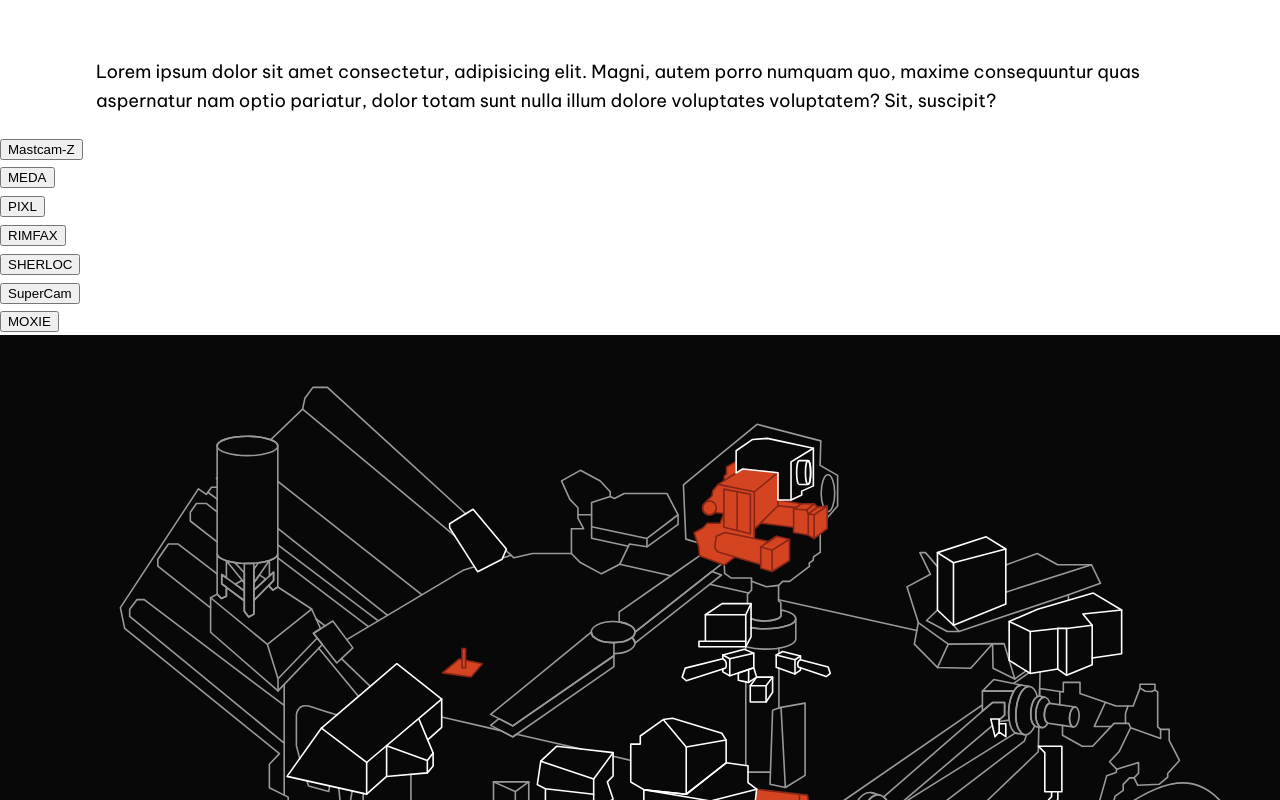
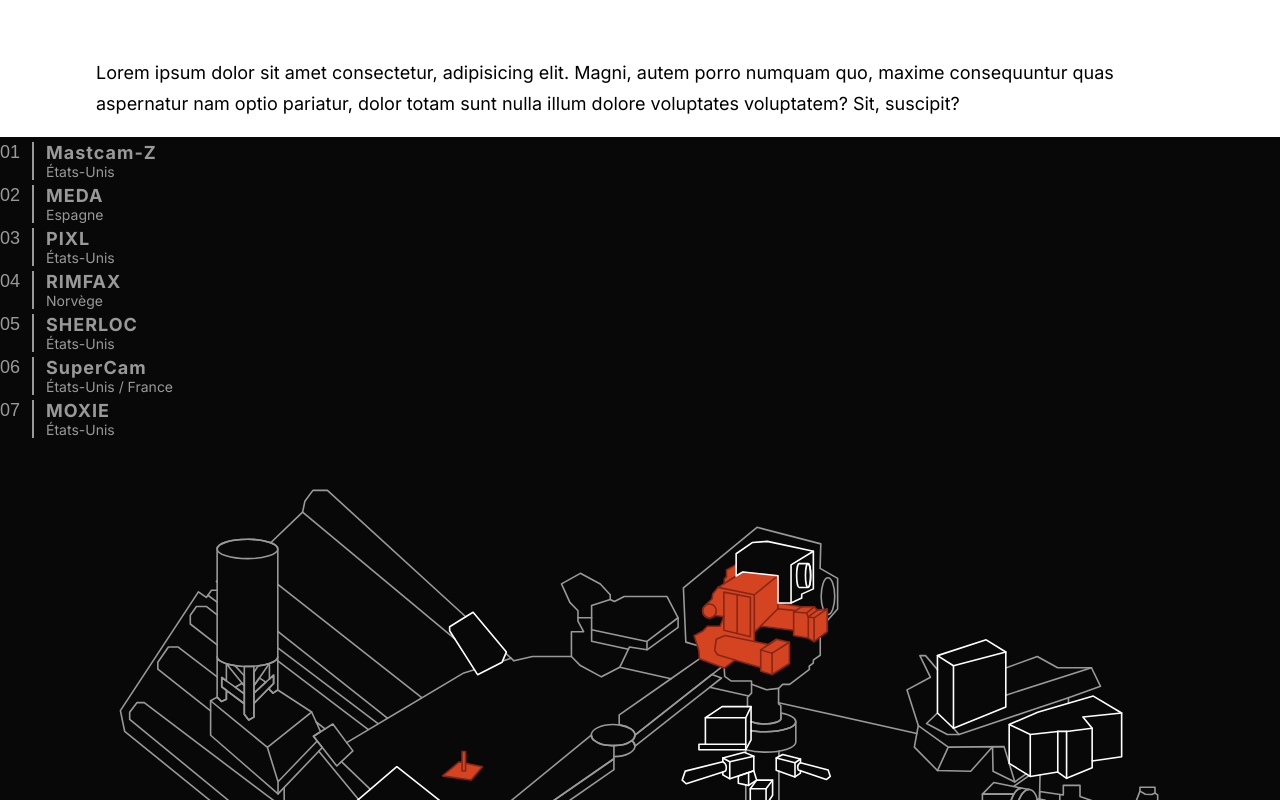
Before and after one commit to TangO1306/tfe, a website: page workflow/src/index.html in a window 1280 px wide. Shown: the part 1320-2120 px from the top of the page. Drawn offline with nearby package versions, Linux system fonts and the light colour scheme; files that its build step writes are made by us from their sources.

Commit message:
FEAT : mise en forme bouton instrument

```diff
--- a/workflow/src/index.html
+++ b/workflow/src/index.html
@@ -7,7 +7,7 @@
 		<script src="scripts/app.js" defer></script>
 		<link rel="preconnect" href="https://fonts.googleapis.com">
 		<link rel="preconnect" href="https://fonts.gstatic.com" crossorigin>
-		<link href="https://fonts.googleapis.com/css2?family=Be+Vietnam+Pro:ital,wght@0,300;0,400;0,500;0,600;0,700;0,900;1,300;1,400;1,500;1,600;1,700;1,900&display=swap" rel="stylesheet">
+		<link href="https://fonts.googleapis.com/css2?family=Be+Vietnam+Pro:ital,wght@0,300;0,400;0,600;0,700;0,900;1,300;1,400;1,600;1,700;1,900&family=Inter:wght@300;400;700&display=swap" rel="stylesheet">
 	</head>
 	<body>
 		<header>
@@ -98,16 +98,72 @@
 					<p>Contact Us • Tanguy Hellin UI/UX Designer • </p>
 				</div>
 			</div>-->
+            <div class="tabs">
               <ul class="instrument__list">
-				<li class="instrument__element"><button class="instrument__element--btn" data-tab="instrument1">Mastcam-Z</button></li>
-				<li class="instrument__element"><button class="instrument__element--btn" data-tab="instrument2">MEDA</button></li>
-				<li class="instrument__element"><button class="instrument__element--btn" data-tab="instrument3">PIXL</button></li>
-				<li class="instrument__element"><button class="instrument__element--btn" data-tab="instrument4">RIMFAX</button></li>
-				<li class="instrument__element"><button class="instrument__element--btn" data-tab="instrument5">SHERLOC</button></li>
-				<li class="instrument__element"><button class="instrument__element--btn" data-tab="instrument6">SuperCam</button></li>
-				<li class="instrument__element"><button class="instrument__element--btn" data-tab="instrument7">MOXIE</button></li>
+                <li class="instrument__element">
+                  <button class="btn btn--instrument" data-tab="instrument1">
+                    <span>01</span>
+                    <div class="btn--test">
+                      <span>Mastcam-Z</span>
+                      <span>États-Unis</span>
+                    </div>
+                  </button>
+                </li>
+                <li class="instrument__element">
+                  <button class="btn btn--instrument" data-tab="instrument2">
+                    <span>02</span>
+                    <div class="btn--test">
+                      <span>MEDA</span>
+                      <span>Espagne</span>
+                    </div>
+                  </button>
+                </li>
+                <li class="instrument__element">
+                  <button class="btn btn--instrument" data-tab="instrument3">
+                    <span>03</span>
+                    <div class="btn--test">
+                      <span>PIXL</span>
+                      <span>États-Unis</span>
+                    </div>
+                  </button>
+                </li>
+                <li class="instrument__element">
+                  <button class="btn btn--instrument" data-tab="instrument4">
+                    <span>04</span>
+                    <div class="btn--test">
+                      <span>RIMFAX</span>
+                      <span>Norvège</span>
+                    </div>
+                  </button>
+                </li>
+                <li class="instrument__element">
+                  <button class="btn btn--instrument" data-tab="instrument5">
+                    <span>05</span>
+                    <div class="btn--test">
+                      <span>SHERLOC</span>
+                      <span>États-Unis</span>
+                    </div>
+                  </button>
+                </li>
+                <li class="instrument__element">
+                  <button class="btn btn--instrument" data-tab="instrument6">
+                    <span>06</span>
+                    <div class="btn--test">
+                      <span>SuperCam</span>
+                      <span>États-Unis / France</span>
+                    </div>
+                  </button>
+                </li>
+                <li class="instrument__element">
+                  <button class="btn btn--instrument" data-tab="instrument7">
+                    <span>07</span>
+                    <div class="btn--test">
+                      <span>MOXIE</span>
+                      <span>États-Unis</span>
+                    </div>
+                  </button>
+                </li>
               </ul>
-            <div class="tabs">
               <svg class="rover" xmlns="http://www.w3.org/2000/svg" viewBox="0 0 800 600">
                   <defs>
                     <style>
--- a/workflow/src/scripts/app.js
+++ b/workflow/src/scripts/app.js
@@ -102,7 +102,7 @@
 
 // Tabs SVG
 
-let instrument = document.querySelectorAll(".instrument__element--btn");
+let instrument = document.querySelectorAll(".btn--instrument");
 for(let i = 0; i < instrument.length; i++){
     instrument[i].addEventListener("click", buttonCallback);
 }
--- a/workflow/src/styles/app.scss
+++ b/workflow/src/styles/app.scss
@@ -7,14 +7,13 @@
 
   body{
     /*cursor: none;*/
-    line-height: 1.6;
+    line-height: 1.7;
     font-size: 18px;
-    font-family: sans-serif;
     box-sizing: border-box;
     margin: 0;
     padding: 0;
     overflow: overlay;
-    font-family: 'Be Vietnam Pro', sans-serif;
+    font-family: 'Inter', sans-serif;
   }
 
   ul{
@@ -498,3 +497,38 @@
     width: 15vw;
     height: 48px;
   }
+
+  .btn{
+    padding: 0;
+    margin: 0;
+    border: none;
+    outline: none;
+    background-color: transparent;
+    cursor: pointer;
+    text-decoration: none;
+
+    &--instrument{
+      display: flex;
+      color: #999999;
+      font-size: 18px;
+    }
+  }
+
+  .btn--test{
+    display: flex;
+    flex-direction: column;
+    text-align: left;
+    border-left: 2px solid #999999;
+    padding-left: 12px;
+    margin-left: 12px;
+    font-family: 'Inter', sans-serif;
+
+    span:nth-child(odd){
+      letter-spacing: 1px;
+      font-weight: 600;
+    }
+
+    span:nth-child(even){
+      font-size: 14px;
+    }
+  }
```
Lines whose indentation alone changed are shown as unchanged.
